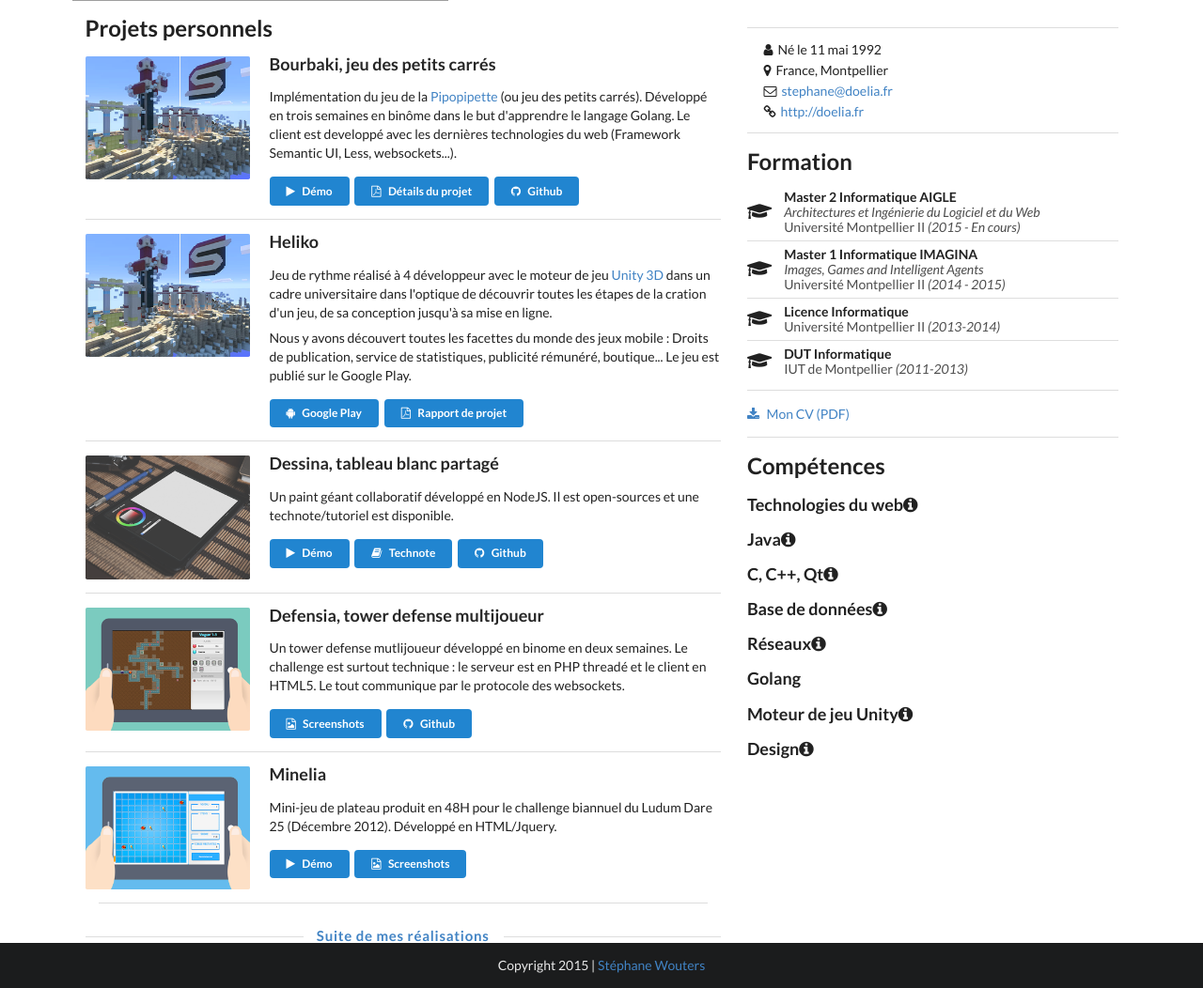
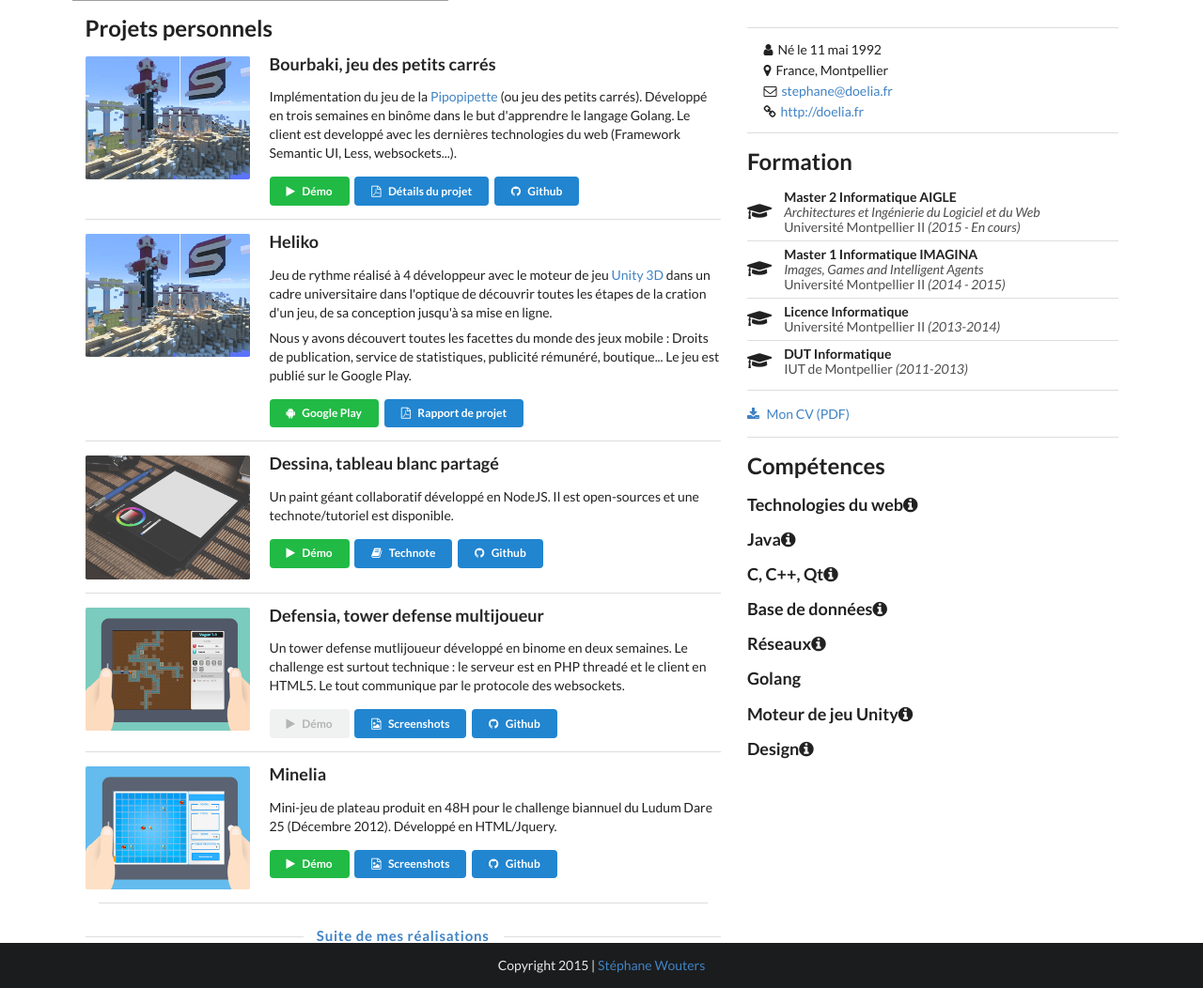
Before and after one commit to Doelia/portfolio, a PHP site: page / in a window 1280 px wide. Shown: the part 299-1351 px from the top of the page at 94% size. Run offline with PHP 8.4, Linux system fonts and the light colour scheme; some libraries are stand-ins or nearby versions; grey boxes are pictures that could not be loaded.

Commit message:
Changement couleur des boutons

```diff
--- a/inc/projects.php
+++ b/inc/projects.php
@@ -12,7 +12,7 @@
             Le client est developpé avec les dernières technologies du web (Framework Semantic UI, Less, websockets...).
         </div>
         <div class="links">
-            <a class="ui primary button tiny" href="http://bourbaki.doelia.fr:2000" target="_blank"><i class="fa fa-play"></i> Démo</a>
+            <a class="ui green button tiny" href="http://bourbaki.doelia.fr:2000" target="_blank"><i class="fa fa-play"></i> Démo</a>
             <a class="ui primary button tiny" href="https://github.com/doelia/bourbaki/raw/master/readme.pdf" target="_blank"><i class="fa fa-file-pdf-o"></i> Détails du projet</a>
             <a class="ui primary button tiny" href="https://github.com/doelia/bourbaki" target="_blank"><i class="fa fa-github"></i> Github</a>
         </div>
@@ -37,7 +37,7 @@
             </p>
         </div>
         <div class="links">
-            <a class="ui primary button tiny" href="https://play.google.com/store/apps/details?id=com.oufmania.heliko&hl=fr" target="_blank"><i class="fa fa-android"></i> Google Play</a>
+            <a class="ui green button tiny" href="https://play.google.com/store/apps/details?id=com.oufmania.heliko&hl=fr" target="_blank"><i class="fa fa-android"></i> Google Play</a>
             <a class="ui primary button tiny" href="https://github.com/Doelia/Heliko/raw/master/documents/rapport/RapportProjet-Oufmania.pdf" target="_blank"><i class="fa fa-file-pdf-o"></i> Rapport de projet</a>
         </div>
     </div>
@@ -73,7 +73,7 @@
         <h3 class="header">Dessina, tableau blanc partagé</h3>
         <div class="description">Un paint géant collaboratif développé en NodeJS. Il est open-sources et une technote/tutoriel est disponible.</div>
         <div class="links">
-            <a class="ui primary button tiny" href="http://desinia.doelia.fr" target="_blank"><i class="fa fa-play"></i> Démo</a>
+            <a class="ui green button tiny" href="http://desinia.doelia.fr" target="_blank"><i class="fa fa-play"></i> Démo</a>
             <a class="ui primary button tiny" href="http://whiteboard.doelia.fr" target="_blank"><i class="fa fa-book"></i> Technote</a>
             <a class="ui primary button tiny" href="https://github.com/doelia/realtimeboard" target="_blank"><i class="fa fa-github"></i> Github</a>
         </div>
@@ -90,6 +90,7 @@
         <h3 class="header">Defensia, tower defense multijoueur</h3>
         <div class="description">Un tower defense mutlijoueur développé en binome en deux semaines. Le challenge est surtout technique : le serveur est en PHP threadé et le client en HTML5. Le tout communique par le protocole des websockets.</div>
         <div class="links">
+            <div class="ui disabled button tiny"><i class="fa fa-play"></i> Démo</div>
             <a href="assets/images/projects/hd/defensia-1.jpg" class="ui primary button tiny" data-lightbox="image-3" data-title="Defensia"><i class="fa fa-file-picture-o"></i> Screenshots</a>
             <a href="assets/images/projects/hd/defensia-2.jpg" data-lightbox="image-3" data-title="Rejoindre une partie"></a>
             <a href="assets/images/projects/hd/defensia-3.jpg" data-lightbox="image-3" data-title="Changement de vague"></a>
@@ -109,8 +110,9 @@
         <h3 class="header">Minelia</h3>
         <div class="description">Mini-jeu de plateau produit en 48H pour le challenge biannuel du Ludum Dare 25 (Décembre 2012). Développé en HTML/Jquery.</div>
         <div class="links">
-            <a class="ui primary button tiny" target="_blank" href="http://minelia.doelia.fr"><i class="fa fa-play"></i> Démo</a>
+            <a class="ui green button tiny" target="_blank" href="http://minelia.doelia.fr"><i class="fa fa-play"></i> Démo</a>
             <a class="ui primary button tiny" href="#"><i class="fa fa-file-picture-o"></i> Screenshots</a>
+            <a class="ui primary button tiny" href="https://github.com/doelia/minelia" target="_blank"><i class="fa fa-github"></i> Github</a>
         </div>
     </div>
 </div>
@@ -139,6 +141,7 @@
         </p>
         </div>
         <div class="links">
+            <div class="ui disabled button tiny"><i class="fa fa-play"></i> Démo</div>
             <a href="assets/images/projects/hd/dominion-1.jpg" class="ui primary button tiny" data-lightbox="image-4" data-title="Interface de jeu"><i class="fa fa-file-picture-o"></i> Screenshots</a>
             <a href="assets/images/projects/hd/dominion-2.jpg" data-lightbox="image-4" data-title="Lobby"></a>
             <a href="assets/images/projects/hd/dominion-3.jpg" data-lightbox="image-4" data-title="Zoom sur une carte"></a>
@@ -169,7 +172,7 @@
         </p>
         </div>
         <div class="links">
-            <a class="ui primary button tiny" target="_blank" href="http://kystelia.doelia.fr"><i class="fa fa-play"></i> Tester</a>
+            <a class="ui disabled button tiny" target="_blank" href="http://kystelia.doelia.fr"><i class="fa fa-play"></i> Tester</a>
             <a href="assets/images/projects/hd/kystelia-1.jpg" class="ui primary button tiny" data-lightbox="image-2" data-title="Interface clan sombre"><i class="fa fa-file-picture-o"></i> Screenshots</a>
             <a href="assets/images/projects/hd/kystelia-2.jpg" data-lightbox="image-2" data-title="Interface clan lumineux"></a>
             <a href="assets/images/projects/hd/kystelia-3.jpg" data-lightbox="image-2" data-title="Création d'unités"></a>
```
